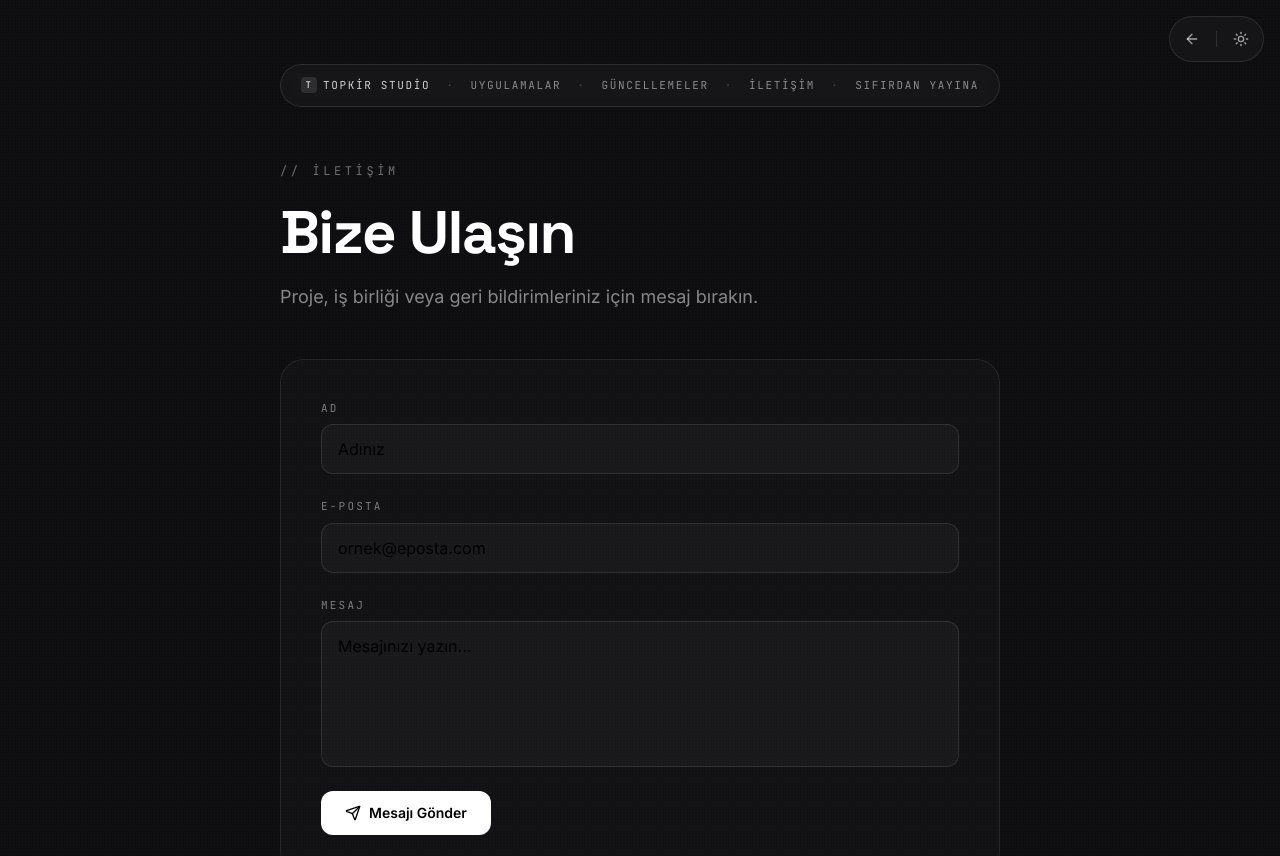
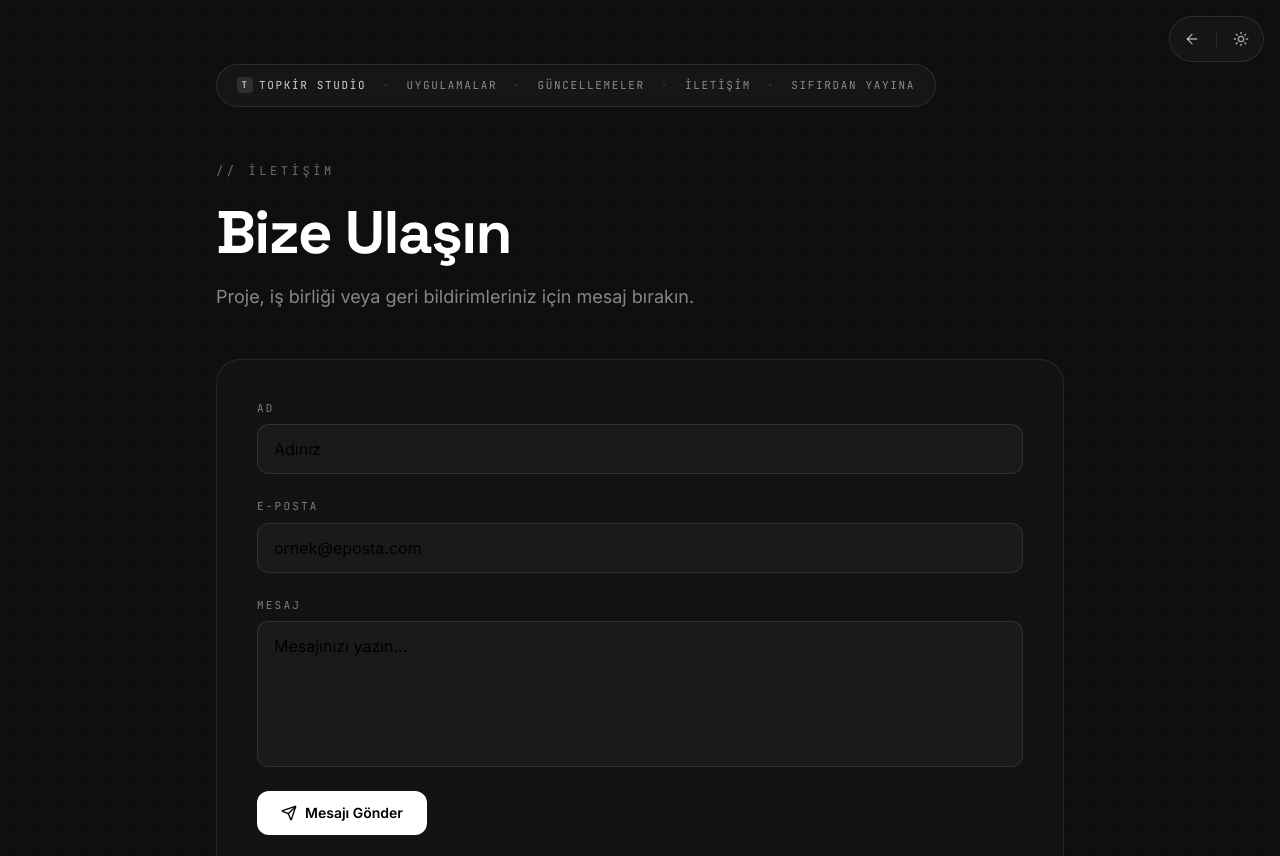
Before and after one commit to Topkir/TopkirStudio, a React (Vite) app in the folder apps/web/: page /iletisim in a window 1280 px wide. Shown: the top 856 px of the page. Built offline with nearby package versions, Linux system fonts and the light colour scheme; the HTML template or start-up script is replaced by a standard one.

Commit message:
ContactPage.jsx

```diff
--- a/apps/web/src/pages/ContactPage.jsx
+++ b/apps/web/src/pages/ContactPage.jsx
@@ -28,7 +28,7 @@ const ContactPage = () => {
     return (
         <div className="min-h-screen grain-bg">
             <ThemeControls />
-            <div className="mx-auto max-w-3xl px-6 pt-10 pb-8 md:pt-16">
+            <div className="mx-auto max-w-4xl px-6 pt-10 pb-8 md:pt-16">
                 <NavPill />
 
                 <motion.div initial={{ opacity: 0, y: 12 }} animate={{ opacity: 1, y: 0 }} transition={{ duration: 0.6 }} className="mt-14">
```
